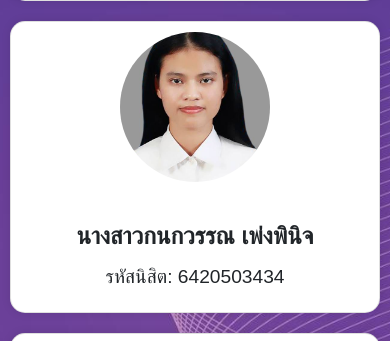
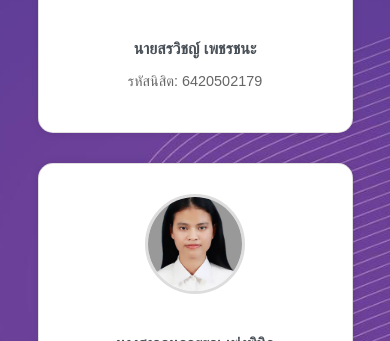
Before and after one commit to Poomdevkub/Watermark-Picture, a Flask app: page /group-member in a window 390 px wide. Shown: the part 137-478 px from the top of the page. Run offline with Flask 3, Linux system fonts and the light colour scheme; some libraries are stand-ins or nearby versions.

```diff
--- a/Web/watermark_app/templates/Group member.html
+++ b/Web/watermark_app/templates/Group member.html
@@ -1,88 +1,196 @@
 <!DOCTYPE html>
 <html lang="en">
   <head>
-    <meta charset="UTF-8">
-    <meta name="viewport" content="width=device-width, initial-scale=1.0">
-    <link rel="stylesheet" href="https://stackpath.bootstrapcdn.com/bootstrap/4.5.2/css/bootstrap.min.css">
-    <link rel="stylesheet" href="{{ url_for('static', filename='styles.css') }}"> <!-- เพิ่มบรรทัดนี้ -->
-    <title>Group Members</title>
+    <meta charset="UTF-8" />
+    <meta name="viewport" content="width=device-width, initial-scale=1.0" />
+    <link
+      rel="stylesheet"
+      href="https://stackpath.bootstrapcdn.com/bootstrap/4.5.2/css/bootstrap.min.css"
+    />
+    <link
+      rel="stylesheet"
+      href="{{ url_for('static', filename='styles.css') }}"
+    />
+    <!-- เพิ่มบรรทัดนี้ -->
     <style>
 body {
-            margin: 0; /* No margin */
-            height: 100vh; /* Full height of the viewport */
-            display: flex; /* Use flexbox */
-            justify-content: center; /* Center horizontally */
-            align-items: center; /* Center vertically */
-            background-image: url('/static/images/modern.jpg');
-            flex-direction: column; /* Stack elements vertically */
+    margin: 0;
+    height: 100vh;
+    display: flex;
+    justify-content: center;
+    align-items: center;
+    background-image: url("/static/images/modern.jpg");
+    background-size: cover;
+    background-position: center;
+    flex-direction: column;
+    padding: 20px;
+    box-sizing: border-box;
+    overflow-y: auto; /* Allow scrolling */
 }
+
+.content-container {
+    display: flex;
+    justify-content: center;
+    align-items: center;
+    flex-wrap: wrap; /* Wrap the cards for responsiveness */
+    margin-top: 75px;
+}
+
 .card {
-            width: 100%; /* Card width */
-            max-width: 500px; /* Max width */
-            border-radius: 15px; /* Rounded corners */
-            box-shadow: 0 0 10px rgba(0, 0, 0, 0.1); /* Shadow */
-            margin: 10px; /* Margin around the card */
+    width: 90%; /* Use percentage for responsiveness */
+    max-width: 300px; /* Limit max width for each card */
+    border-radius: 15px;
+    box-shadow: 0 0 10px rgba(0, 0, 0, 0.1);
+    margin: 15px; /* Add spacing between cards */
+    background-color: white;
+    padding: 20px;
+    box-sizing: border-box;
+    text-align: center;
 }
+
 .card-title {
     font-size: 1.5rem;
     font-weight: bold;
     text-align: center;
-            margin-top: 10px; /* Top margin */
+    margin-top: 10px;
+    color: #495057; /* Darker text for better readability */
+}
+
+.card-text {
+    text-align: center;
+    font-size: 1.2rem;
+    margin-bottom: 10px;
+    color: #666; /* Softer color for text */
+}
+
+.member-image {
+    width: 150px;
+    height: 150px;
+    border-radius: 50%;
+    object-fit: cover;
+    object-position: center;
+    margin: 10px auto;
+    display: block;
+    border: 3px solid #ddd; /* Add border for better visibility */
+}
+
+.hero-section-dwt {
+    display: flex;
+    justify-content: center;
+    align-items: center;
+    padding: 30px;
+    margin-top: 20px;
+}
+
+.hero-content-dwt {
+    text-align: center;
+    color: #fff;
+}
+
+.h2-dwt {
+    font-size: 3.5rem;
+    font-weight: bold;
+    margin-bottom: 20px;
+    text-shadow: 2px 2px 5px rgba(0, 0, 0, 0.862);
+}
+
+/* Media Queries for responsiveness */
+@media (max-width: 768px) {
+    .card {
+        max-width: 90%;
+    }
+    .card-title {
+        font-size: 1.2rem;
     }
     .card-text {
-            text-align: center; /* Center text */
-            font-size: 1.2rem;
-            margin-bottom: 10px; /* Bottom margin */
+        font-size: 1rem;
     }
     .member-image {
-            width: 150px; /* Width of the image */
-            height: 150px; /* Height of the image */
-            border-radius: 50%; /* Make image circular */
-            object-fit: cover; /* Cover the area without distortion */
-            object-position: center; /* Center the image */
-            margin: 10px auto; /* Center horizontally */
-            display: block; /* Display as block */
+        width: 120px;
+        height: 120px;
+    }
+}
+
+@media (max-width: 480px) {
+    .card-title {
+        font-size: 1rem;
+    }
+    .card-text {
+        font-size: 0.9rem;
+    }
+    .member-image {
+        width: 100px;
+        height: 100px;
     }
     .content-container {
-            margin-top: 75px; /* Adjust this value for spacing */
+        margin-top: 50px;
     }
+    .h2-dwt {
+        font-size: 2.5rem; /* Reduce title size on small screens */
+    }
+}
+
     </style>
   </head>
   <body>
+    {% include 'navigation.html' %}
+    <!-- Include Navigation Bar -->
+    <div class="content dwt-anim">
+      <div class="hero-section-dwt">
+        <div class="hero-content-dwt">
+          <h2 class="h2-dwt">Group Members.</h2>
+        </div>
+      </div>
 
-    {% include 'navigation.html' %} <!-- Include Navigation Bar -->
-
-    <div class="content-container d-flex justify-content-center align-items-center flex-wrap">
+      <div
+        class="content-container d-flex justify-content-center align-items-center flex-wrap"
+      >
         <div class="card">
-            <img src="{{ url_for('static', filename='images/member_a.jpg') }}" alt="Member A" class="member-image">
+          <img
+            src="{{ url_for('static', filename='images/member_a.jpg') }}"
+            alt="Member A"
+            class="member-image"
+          />
           <div class="card-body">
-                <h5 class="card-title">นายสรวิชญ์  เพชรชนะ</h5>
+            <h5 class="card-title">นายสรวิชญ์ เพชรชนะ</h5>
             <p class="card-text">รหัสนิสิต: 6420502179</p>
           </div>
         </div>
         <div class="card">
-            <img src="{{ url_for('static', filename='images/member_b.jpg') }}" alt="Member B" class="member-image">
+          <img
+            src="{{ url_for('static', filename='images/member_b.jpg') }}"
+            alt="Member B"
+            class="member-image"
+          />
           <div class="card-body">
-                <h5 class="card-title">นางสาวกนกวรรณ  เพ่งพินิจ</h5>
+            <h5 class="card-title">นางสาวกนกวรรณ เพ่งพินิจ</h5>
             <p class="card-text">รหัสนิสิต: 6420503434</p>
           </div>
         </div>
         <div class="card">
-            <img src="{{ url_for('static', filename='images/member_c.jpg') }}" alt="Member C" class="member-image">
+          <img
+            src="{{ url_for('static', filename='images/member_c.jpg') }}"
+            alt="Member C"
+            class="member-image"
+          />
           <div class="card-body">
             <h5 class="card-title">นางสาวภัทรานิษฐ์ กระจ่างแจ่ม</h5>
             <p class="card-text">รหัสนิสิต: 6420503663</p>
           </div>
         </div>
         <div class="card">
-            <img src="{{ url_for('static', filename='images/member_d.jpg') }}" alt="Member D" class="member-image">
+          <img
+            src="{{ url_for('static', filename='images/member_d.jpg') }}"
+            alt="Member D"
+            class="member-image"
+          />
           <div class="card-body">
             <h5 class="card-title">นายเพชรกล้า ประดิษฐ์มณีโชติ</h5>
             <p class="card-text">รหัสนิสิต: 6420503655</p>
           </div>
         </div>
       </div>
-
+    </div>
     <script src="https://code.jquery.com/jquery-3.5.1.slim.min.js"></script>
     <script src="https://cdn.jsdelivr.net/npm/@popperjs/core@2.9.2/dist/umd/popper.min.js"></script>
     <script src="https://stackpath.bootstrapcdn.com/bootstrap/4.5.2/js/bootstrap.min.js"></script>
```
Lines whose indentation alone changed are shown as unchanged.
